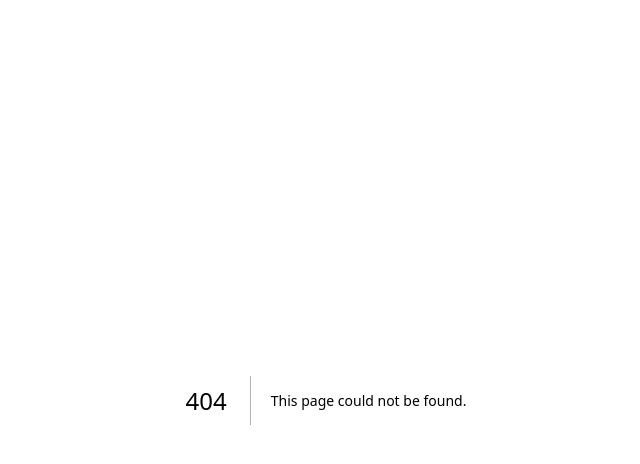
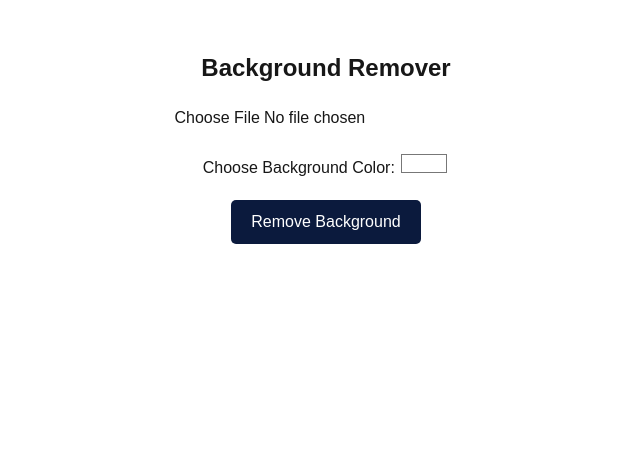
Before and after one commit to BLOUDANJEWELLERY/Pixora, a Next.js app in the folder bg/: page /remove-bg in a window 1280 px wide. Before the commit this address had no page. Shown: the top 464 px of the page, without its empty margins (314-954 px from the left). Built offline with nearby package versions, Linux system fonts and the light colour scheme.

Commit message:
Create remove-bg.js

```diff
--- /dev/null
+++ b/bg/pages/remove-bg.js
@@ -0,0 +1,103 @@
+import { useState } from "react";
+
+export default function RemoveBgPage() {
+  const [file, setFile] = useState(null);
+  const [bgColor, setBgColor] = useState("#ffffff");
+  const [processedImage, setProcessedImage] = useState(null);
+  const [loading, setLoading] = useState(false);
+
+  const handleFileChange = (e) => {
+    setFile(e.target.files[0]);
+    setProcessedImage(null);
+  };
+
+  const handleProcess = async () => {
+    if (!file) return alert("Please upload an image");
+
+    setLoading(true);
+
+    const reader = new FileReader();
+    reader.readAsDataURL(file);
+    reader.onloadend = async () => {
+      const base64 = reader.result.split(",")[1];
+
+      try {
+        const res = await fetch("/api/remove-bg", {
+          method: "POST",
+          headers: { "Content-Type": "application/json" },
+          body: JSON.stringify({ imageBase64: base64, bgColor }),
+        });
+
+        if (!res.ok) throw new Error("Failed to process image");
+
+        const blob = await res.blob();
+        const url = URL.createObjectURL(blob);
+        setProcessedImage(url);
+      } catch (err) {
+        alert("Error: " + err.message);
+      } finally {
+        setLoading(false);
+      }
+    };
+  };
+
+  return (
+    <div style={{ maxWidth: 600, margin: "50px auto", textAlign: "center" }}>
+      <h1 style={{ fontSize: "24px", fontWeight: "bold", marginBottom: "20px" }}>
+        Background Remover
+      </h1>
+
+      <input type="file" accept="image/*" onChange={handleFileChange} />
+      <div style={{ margin: "20px 0" }}>
+        <label>Choose Background Color: </label>
+        <input
+          type="color"
+          value={bgColor}
+          onChange={(e) => setBgColor(e.target.value)}
+        />
+      </div>
+
+      <button
+        onClick={handleProcess}
+        disabled={loading}
+        style={{
+          padding: "10px 20px",
+          background: "#0b1a3d",
+          color: "#fff",
+          border: "none",
+          borderRadius: "5px",
+          cursor: "pointer",
+        }}
+      >
+        {loading ? "Processing..." : "Remove Background"}
+      </button>
+
+      {processedImage && (
+        <div style={{ marginTop: "20px" }}>
+          <h2>Processed Image:</h2>
+          <img
+            src={processedImage}
+            alt="Processed"
+            style={{ maxWidth: "100%", border: "1px solid #ccc" }}
+          />
+          <div style={{ marginTop: "10px" }}>
+            <a
+              href={processedImage}
+              download="processed.png"
+              style={{
+                display: "inline-block",
+                padding: "10px 20px",
+                background: "#c7a332",
+                color: "#fff",
+                borderRadius: "5px",
+                textDecoration: "none",
+              }}
+            >
+              Download
+            </a>
+          </div>
+        </div>
+      )}
+    </div>
+  );
+}
```
